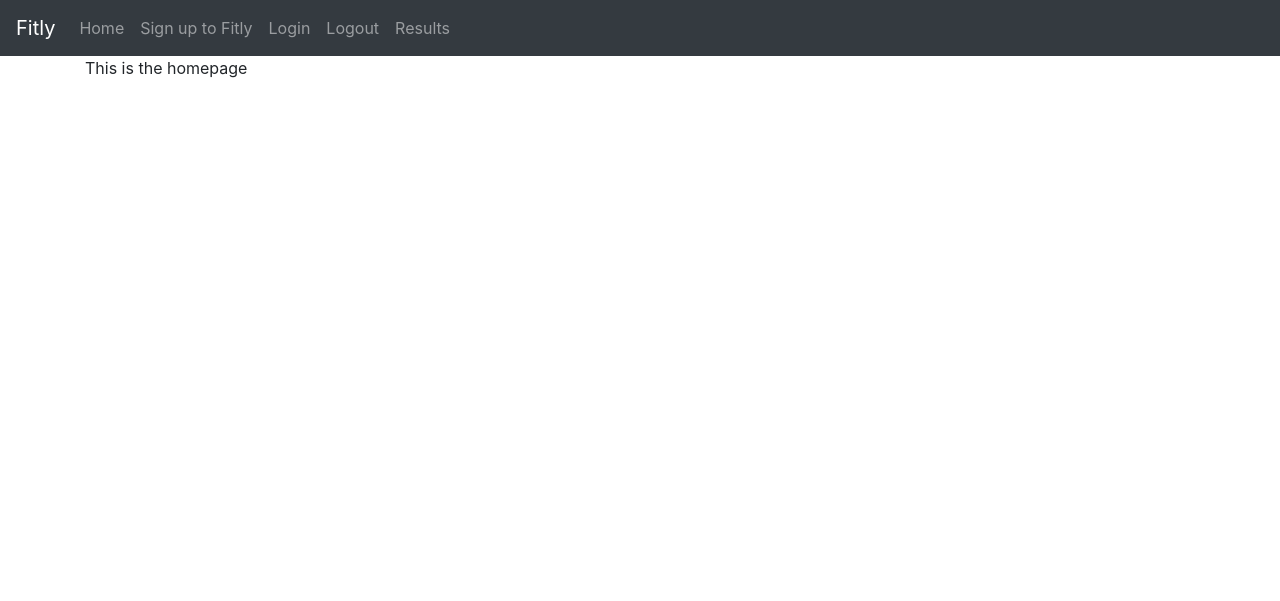
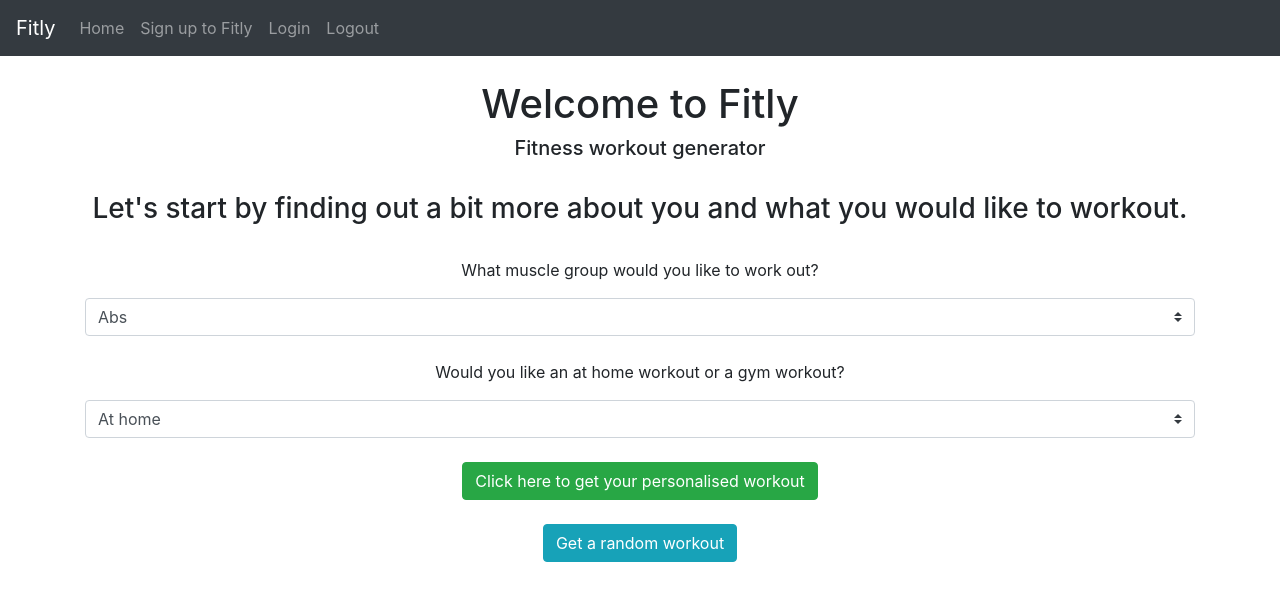
Before and after one commit to ReginaAbena19/Fitness-Project-, a Flask app: page / in a window 1280 px wide. Shown: the top 601 px of the page. Run offline with Flask 2, Linux system fonts and the light colour scheme; some libraries are stand-ins or nearby versions.

Commit message:
adding quiz frontend and redirecting to the results page based on user input

```diff
--- a/quiz/generate_random_workout.py
+++ b/quiz/generate_random_workout.py
@@ -23,7 +23,7 @@ def get_random_workout():
 
     random_video = random.choice(items)
     random_video_id = random_video["id"]["videoId"]
-    random_video_title = randon_video["snippet"]["title"]
+    random_video_title = random_video["snippet"]["title"]
 
     print(random_video_id)
     print(random_video_title)
--- a/src/website/templates/base.html
+++ b/src/website/templates/base.html
@@ -19,7 +19,7 @@
 </head>
 <body>
     <nav class="navbar navbar-expand-lg navbar-dark bg-dark">
-      <a class="navbar-brand" href="#">Fitly</a>
+      <a class="navbar-brand" href="/">Fitly</a>
       <button
               class="navbar-toggler"
               type="button"
@@ -46,14 +46,12 @@
                   class="nav-item nav-link"
                   id="logout"
                   href="/logout">Logout</a>
-          <a
-                  class="nav-item nav-link"
-                  id="results"
-                  href="/results">Results</a>
         </div>
       </div>
     </nav>
-    <div class="container">{% block content %} {% endblock %}</div>
+    <div class="container">{% block content %} {% endblock %}
+    </div>
+
     <script
             src="https://code.jquery.com/jquery-3.3.1.slim.min.js"
             integrity="sha384-q8i/X+965DzO0rT7abK41JStQIAqVgRVzpbzo5smXKp4YfRvH+8abtTE1Pi6jizo"
--- a/src/website/templates/home.html
+++ b/src/website/templates/home.html
@@ -1,3 +1,63 @@
 {% extends "base.html" %} {% block title %}Home{% endblock %}
 
-{% block content %}This is the homepage{% endblock %}
+{% block content %}
+<div class="text-center mt-4">
+    <h1>Welcome to Fitly</h1>
+    <h5>Fitness workout generator</h5>
+    <br>
+    <h3>Let's start by finding out a bit more about you and what you would like to workout.</h3>
+    <br>
+
+
+    <p>What muscle group would you like to work out?</p>
+    <select class="custom-select" name="muscle-group" id="muscle-group">
+        <option value="abs">Abs</option>
+        <option value="arms">Arms</option>
+        <option value="glutes">Glutes</option>
+        <option value="legs">Legs</option>
+    </select>
+
+    <div class="mt-4">
+        <p>Would you like an at home workout or a gym workout?</p>
+        <select class="custom-select" name="workout-location" id="workout-location">
+            <option value="home">At home</option>
+            <option value="gym">In the gym</option>
+        </select>
+    </div>
+
+
+    <div class="mt-4">
+        <button class="btn btn-success" onclick="handleSubmit()">
+            Click here to get your personalised workout
+        </button>
+    </div>
+
+    <div class="mt-4">
+        <button class="btn btn-info" onclick="getRandomWorkout()">
+            Get a random workout
+        </button>
+    </div>
+</div>
+
+
+<script>
+    function redirect(search) {
+        window.location.assign(window.location.origin + "/results/" + search);
+    }
+
+
+    function handleSubmit() {
+        let muscleGroupValue = document.getElementById('muscle-group').value;
+        let workoutLocationValue = document.getElementById('workout-location').value;
+        redirect(workoutLocationValue + "+" + muscleGroupValue + "+" + "workout");
+    }
+
+    function getRandomWorkout() {
+        redirect('workout');
+    }
+
+
+
+</script>
+
+{% endblock %}
--- a/src/website/views.py
+++ b/src/website/views.py
@@ -1,9 +1,11 @@
-from flask import Blueprint, render_template
+from flask import Flask, Blueprint, render_template
 from src.youtube import youtube_utils
+
 
 views = Blueprint('views', __name__)
 
-@views.route('/')
+
+@views.route('/', methods=["POST", "GET"])
 def home():
     return render_template("home.html")
 
```
Also changed, not shown: src/website/templates/index.html (deleted, +0 -7 lines), src/youtube/youtube_utils.py (line endings or trailing spaces).
